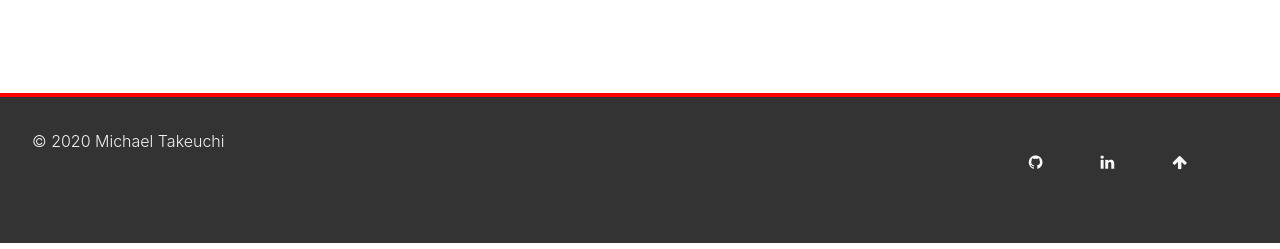
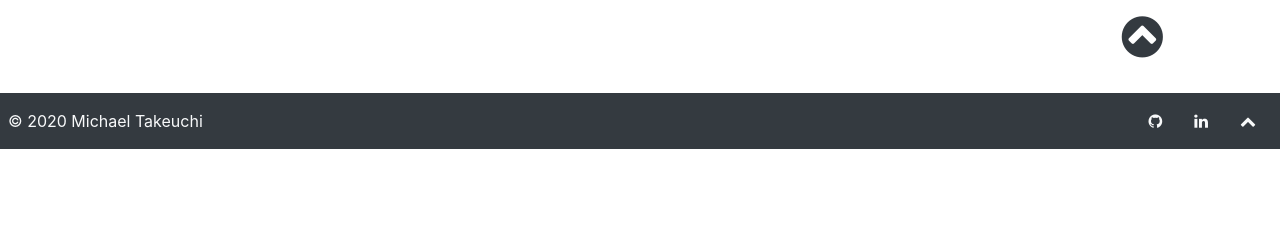
Before and after one commit to mmtakeuchi/personal_portfolio, a plain HTML site: page index.html in a window 1280 px wide. Shown: the part 3199-3448 px from the top of the page. After the commit the page ends 3348 px from the top, so only its background shows below. Drawn offline with nearby package versions, Linux system fonts and the light colour scheme.

Commit message:
styled footer and added back to top button

```diff
--- a/index.html
+++ b/index.html
@@ -65,21 +65,21 @@
                 </div>
             </div>
 
+            <a class="float-right" href="#home"><i class="fa fa-chevron-circle-up fa-3x text-dark"></i></a>
         </section>
     </div>
 
-
-    <!-- FOOTER -->
-    <footer>
-        <p class="copy-name">© 2020 Michael Takeuchi</p>
-        <div id="socials">
-            <ul class="social-links">
-                <li><a href="https://github.com/mmtakeuchi" target="_blank"><button type="button" class="btn btn-link"><i class="fa fa-github text-light"></i></button></a></li>
-                <li><a href="https://www.linkedin.com/in/michaeltakeuchi/" target="_blank"><button type="button" class="btn btn-link"><i class="fa fa-linkedin text-light"></i></button></a></li>
-                <li><a href="#home"><button type="button" class="btn btn-link"><i class="fa fa-arrow-up text-light"></i></button></a></li>
-            </ul>
-        </div>
-    </footer>
+        <!-- FOOTER -->
+        <footer class="bg-dark">
+            <div class="d-flex p-2 bd-highlight">
+                <span class="copy-name nav align-items-center text-light">© 2020 Michael Takeuchi</span>
+                <ul class="social-links nav ml-auto align-items-center">
+                    <li class="nav-item"><a class="nav-link" href="https://github.com/mmtakeuchi" target="_blank"><i class="fa fa-github text-light"></i></a></li>
+                    <li class="nav-item"><a class="nav-link" href="https://www.linkedin.com/in/michaeltakeuchi/" target="_blank"><i class="fa fa-linkedin text-light"></i></a></li>
+                    <li class="nav-item"><a class="nav-link" href="#home"><i class="fa fa-chevron-up text-light"></i></a></li>
+                </ul>
+            </div>
+        </footer>
 
     <script src="https://code.jquery.com/jquery-3.5.1.slim.min.js" integrity="sha384-DfXdz2htPH0lsSSs5nCTpuj/zy4C+OGpamoFVy38MVBnE+IbbVYUew+OrCXaRkfj" crossorigin="anonymous"></script>
 <script src="https://cdn.jsdelivr.net/npm/bootstrap@4.5.3/dist/js/bootstrap.bundle.min.js" integrity="sha384-ho+j7jyWK8fNQe+A12Hb8AhRq26LrZ/JpcUGGOn+Y7RsweNrtN/tE3MoK7ZeZDyx" crossorigin="anonymous"></script>
--- a/style.css
+++ b/style.css
@@ -87,40 +87,9 @@ img {
     object-fit: cover;
 }
 
-
-footer {
-    font-weight: 300;
-    display: inline-block;
-    justify-content: space-evenly;
-    padding: 2rem;
-    color: #f2f2f2;
-    background-color: #333;
-    border-top: 4px solid red;
-    width: 100%;
-
+.btn-circle {
+    width: 35px;
+    height: 35px;
+    line-height: 35px;
+    font-size: 0.9rem;
 }
-
-.social-links {
-    float: right;
-    display: flex;
-    justify-content: flex-end;
-    margin-right: 2rem;
-    list-style: none;
-    text-align: right;
-}
-
-footer a {
-    float: right;
-    display: flex;
-    justify-content: flex-end;
-    text-align: center;
-    padding: 14px 16px;
-    color: #f2f2f2;
-    list-style: none;
-    text-decoration: none;
-}
-
-.copy-name {
-    justify-content: flex-start;
-    float: left;
-}
```
